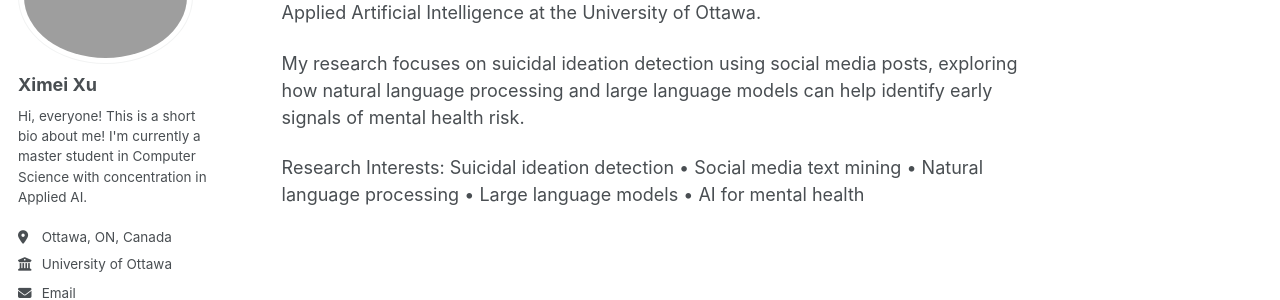
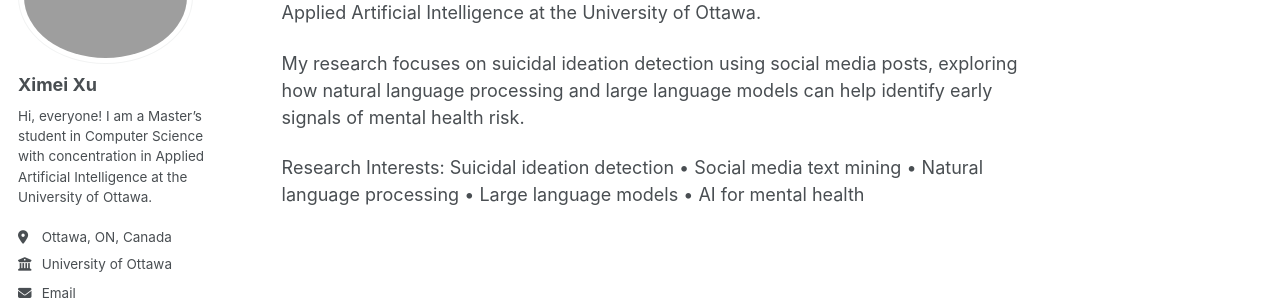
Before and after one commit to Ximei-Sommer/Ximei-Sommer, a Jekyll site: the page built from _pages/about.md, in a window 1280 px wide. Shown: the part 176-476 px from the top of the page. Built offline with Jekyll 4.4.1, drawn with Linux system fonts in a browser that asks for light colours.

Commit message:
Update _config.yml

```diff
--- a/_config.yml
+++ b/_config.yml
@@ -25,7 +25,7 @@ author:
   avatar           : "profile.png"
   name             : "Ximei Xu"
   pronouns         : # example: "she/her"
-  bio              : "Hi, everyone! This is a short bio about me! I'm currently a master student in Computer Science with concentration in Applied AI."
+  bio              : "Hi, everyone! I am a Master’s student in Computer Science with concentration in Applied Artificial Intelligence at the University of Ottawa."
   location         : "Ottawa, ON, Canada"
   employer         : "University of Ottawa"
   uri              : # URL
```
